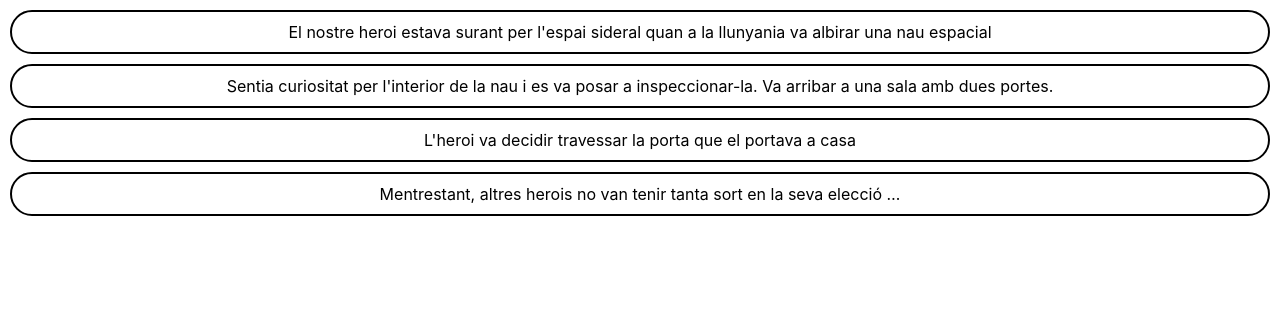
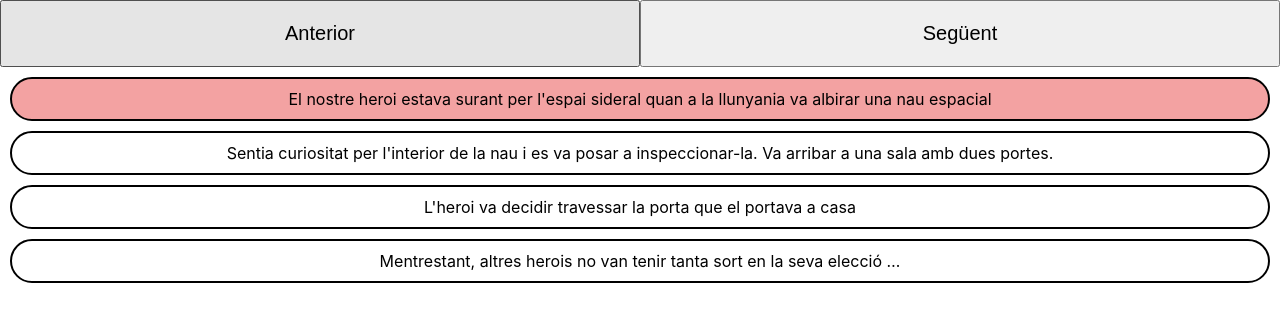
Before and after one commit to krishee107/ITACADEMY-S6-React-1, a React (Create React App) app: page / in a window 1280 px wide. Shown: the top 322 px of the page. Built offline with nearby package versions, Linux system fonts and the light colour scheme.

Commit message:
Ej 4: Moverse entre frases según dos botones y aplicarle un efecto de styled-components

```diff
--- a/src/App.js
+++ b/src/App.js
@@ -1,5 +1,7 @@
+import { useState } from 'react';
 import './App.css';
 import Escena from './components/escena/Escena';
+import { Button } from './styled';
 
 function App() {
 
@@ -10,9 +12,29 @@ function App() {
     "Mentrestant, altres herois no van tenir tanta sort en la seva elecció …"
   ];
 
+  const [deseada, setDeseada] = useState(0)
+  const moverFrase = (num) => {
+    console.log(deseada)
+    if (deseada + num < 0)
+      return setDeseada(frases.length - 1)
+    else if (deseada + num > frases.length - 1)
+      return setDeseada(0)
+    else
+      return setDeseada(deseada + num)
+  }
+
   return (
     <>
-      <Escena frase={frases} />
+      <div>
+        <Button onClick={() => moverFrase(-1)}>Anterior</Button>
+        <Button onClick={() => moverFrase(1)}>Següent</Button>
+      </div>
+      {frases.map((f, index) => {
+        if (deseada == index)
+          return <Escena key={index} frase={f} deseada={true} />
+        else
+          return <Escena key={index} frase={f} deseada={false} />
+      })}
     </>
   );
 }
--- a/src/components/escena/Escena.js
+++ b/src/components/escena/Escena.js
@@ -1,15 +1,9 @@
 import { Frase } from "./styled";
 
 const Escena = (props) => {
-    const frases = props.frase;
-    const listaFrases = frases.map((frase, index) =>
-        <Frase key={index}> {frase} </Frase>
-    );
-    return (
-        <>
-            {listaFrases}
-        </>
-    );
+    const frase = props.frase;
+    const deseada = props.deseada;
+
+    return <Frase deseada={deseada}> {frase}</Frase>
 }
-
 export default Escena;
--- a/src/components/escena/styled.js
+++ b/src/components/escena/styled.js
@@ -6,4 +6,5 @@ export const Frase = styled.div`
     margin: 10px;
     border-radius: 25px;
     text-align: center;
-`;
+    background-color: ${props => props.deseada ? '#f3a2a2' : 'white'};
+    `;
--- /dev/null
+++ b/src/styled.js
@@ -0,0 +1,8 @@
+import styled from "styled-components";
+
+export const Button = styled.button`
+    padding: 20px;
+    width: 50%;
+    font-size: 20px;
+    cursor: pointer;
+`;
```
